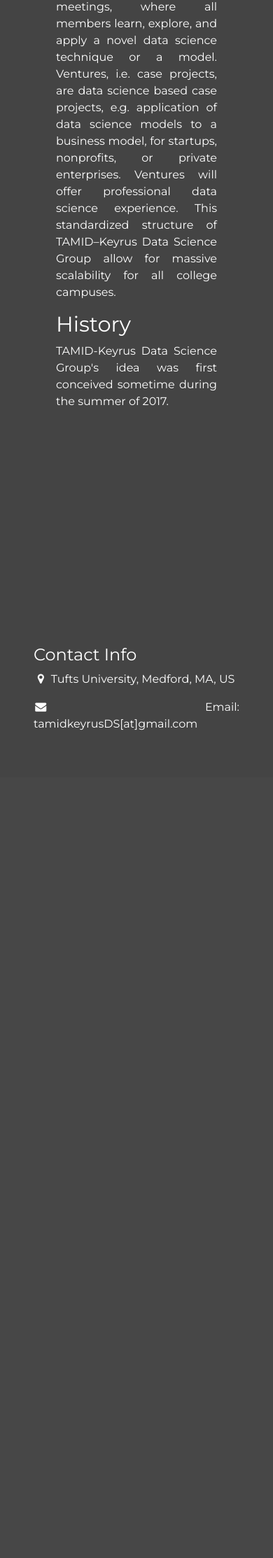
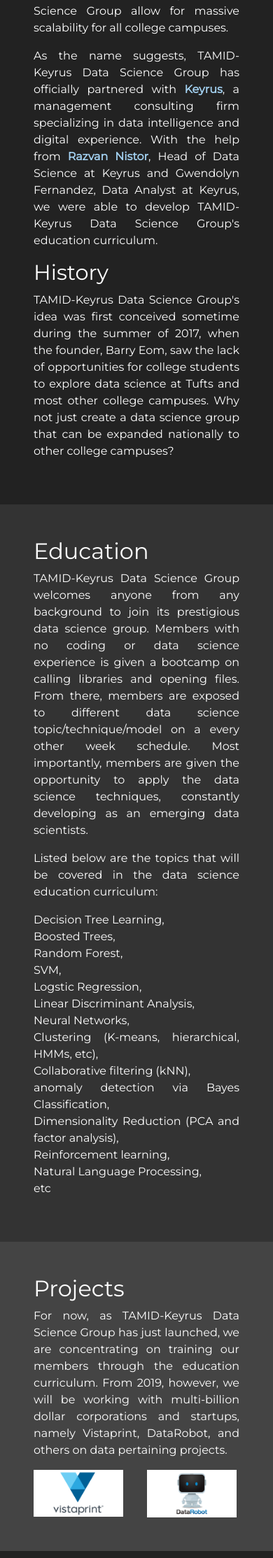
Before and after one commit to barieom/tamidkeyrus, a PHP site: page / in a window 390 px wide; the page is wider, and only the part inside the window is pictured. Shown: the part 1813-4040 px from the top of that part at 70% size. Before the commit the page ends 2857 px from the top of that part, so only its background shows below. Run offline with PHP 8.4, Linux system fonts and the light colour scheme; some libraries are stand-ins or nearby versions.

Commit message:
updated. ready to launch beta

```diff
--- a/homepage/assets/css/main.css
+++ b/homepage/assets/css/main.css
@@ -18,10 +18,37 @@ p {
 	.hide-large{display:none}
 	.sidebar.collapse{display:block}
 	.main {margin-top:2em;}
+
 }
 
 @media (max-width:600px){
 	.hide-small{display:none}
+	.image-overlay-center {
+		position: absolute;
+	    top: 18%!important;
+	    left: 50%;
+	    transform: translate(-50%, -50%);
+	    width:20em!important;
+	}
+	.title {
+		font-size: 1em!important;
+		font-weight:1000!important;
+
+	}
+	.title>h1 {
+		font-size:2em!important;
+		font-weight:1000!important;
+	}
+	.client-pic>img {
+		width:8em!important;
+	}
+	.content {
+		padding:1em!important;
+	}
+	.intro-head {
+		margin-left:-1em!important;
+		margin-right:-1em!important;
+	}
 }
 
 .title {
@@ -31,11 +58,12 @@ p {
 
 .title>h1 {
 	font-size:3em;
-	font-weight:700;
+	font-weight:1000;
 }
 
 a {
-	color:white;
+	color:#A3D1F1;
+	font-weight:800;
 }
 
 .navbar {
@@ -65,7 +93,7 @@ a {
 }
 
 .tkds-background {
-    background-image: url("../images/boston-port.jpeg");
+    background-image: url("../images/boston-port-bw.jpeg");
     height: 43em;
     width: 100%;
     background-position: center;
@@ -84,15 +112,35 @@ a {
 .content {
 	/*margin-top:1em; margin-bottom: 1em;*/
 	padding:3em;
+	padding-right:12em;
+	padding-left:12em;
+	background-color:#222222;
+}
+
+.content-alt {
+	background-color:#333333!important;
+}
+
+.content-alt-b {
 	background-color: #444444;
+
 }
 
 .about {
 	padding:2em;
 }
 
+.client-pic>img {
+	width:20em;
+	height:auto;
+	display:block;
+}
 .intro-head {
 	text-align: center;
+	margin:0;
+	margin-bottom:2em;
+	margin-left:-6em;
+	margin-right:-6em;
 }
 
 .intro-head>h6 {
@@ -102,3 +150,23 @@ a {
 .sec>h5 {
 	font-size:1.9em;
 }
+
+.education {
+	padding: 2em;
+}
+
+.education>h5 {
+	font-size:2em;
+}
+
+.projects {
+	padding:2em;
+}
+
+.projects>h5 {
+	font-size:2em;
+}
+
+.contacts {
+	padding:2em;
+}
--- a/homepage/index.html
+++ b/homepage/index.html
@@ -42,9 +42,9 @@
 	<!-- small screens -->
 	<div class="top hide-large hide-medium" id="myNavbar">
 		<div class="bar back_black opacity hover-opacity-off center mid_small">
-			<a href="#" class="bar-item button" style="width:25%">HOME</a>
-			<a href="#about" class="bar-item button" style="width:25% ">EDU</a>
-			<a href="#techprojects" class="bar-item button" style="width:25% ">PROJECTS</a>
+			<a href="#about" class="bar-item button" style="width:25%">ABOUT</a>
+			<a href="#edu" class="bar-item button" style="width:25% ">EDU</a>
+			<a href="#proj" class="bar-item button" style="width:25% ">PROJECTS</a>
 			<a href="#contact" class="bar-item button" style="width:25% ">CONTACT</a>
 		</div>
 	</div>
@@ -60,27 +60,57 @@
 	<div class="content">
 		<div class="about" id="about">
 			<div class="intro-head">
-				<h6>"To give college students the skills and the opportunity to make a difference with data science on a worldwide scale"</h6>
+				<h6>"Giving college students the skills and the opportunity to make a difference with data science on a worldwide scale"</h6>
 			</div>
 			<div class="sec">
 				<h5>Overview</h5>
 				<p>TAMID-Keyrus Data Science Group offers students with opportunity to learn about data science skills, applying those skills to gain professional, enterprise, and real-world experience with data science, while simultaneously serving the public (and assisting private enterprises) to shine light on the underlying truth and make the best decisions.</p>
 				<p>TAMID-Keyrus Data Science Group revolves around two critical pillars–education curriculum and ventures. Education curriculum is comprised of 4 to 6 weeks of training on the fundamentals of data science, with weekly meetings, where all members learn, explore, and apply a novel data science technique or a model. Ventures, i.e. case projects, are data science based case projects, e.g. application of data science models to a business model, for startups, nonprofits, or private enterprises. Ventures will offer professional data science experience. This standardized structure of TAMID–Keyrus Data Science Group allow for massive scalability for all college campuses. </p>
+				<p>As the name suggests, TAMID-Keyrus Data Science Group has officially partnered with <a href="http://www.keyrus.com">Keyrus</a>, a management consulting firm specializing in data intelligence and digital experience. With the help from <a href="https://www.crunchbase.com/person/razvan-nistor">Razvan Nistor</a>, Head of Data Science at Keyrus and Gwendolyn Fernandez, Data Analyst at Keyrus, we were able to develop TAMID-Keyrus Data Science Group's education curriculum.
 			</div>
 			<div class="sec">
 				<h5>History</h5>
-				<p>TAMID-Keyrus Data Science Group's idea was first conceived sometime during the summer of 2017. </p>
+				<p>TAMID-Keyrus Data Science Group's idea was first conceived sometime during the summer of 2017, when the founder, Barry Eom, saw the lack of opportunities for college students to explore data science at Tufts and most other college campuses. Why not just create a data science group that can be expanded nationally to other college campuses? </p>
 			</div>
 		</div>
 	</div>
 
-	<div class="content">
+	<div class="content content-alt">
 		<div class="education" id="edu">
+			<h5>Education</h5>
+			<p>TAMID-Keyrus Data Science Group welcomes anyone from any background to join its prestigious data science group. Members with no coding or data science experience is given a bootcamp on calling libraries and opening files. From there, members are exposed to different data science topic/technique/model on a every other week schedule. Most importantly, members are given the opportunity to apply the data science techniques, constantly developing as an emerging data scientists.</p>
+			<p>Listed below are the topics that will be covered in the data science education curriculum:</p>
+			<p>
+			Decision Tree Learning, <br>
+			Boosted Trees, <br>
+			Random Forest, <br>
+			SVM, <br>
+			Logstic Regression, <br>
+			Linear Discriminant Analysis, <br>
+			Neural Networks, <br>
+			Clustering (K-means, hierarchical, HMMs, etc), <br>
+			Collaborative filtering (kNN), <br>
+			anomaly detection via Bayes Classification, <br>
+			Dimensionality Reduction (PCA and factor analysis), <br>
+			Reinforcement learning, <br>
+			Natural Language Processing, <br>
+			etc
+			</p>
 		</div>
 	</div>
 
-	<div class="content">
+	<div class="content content-alt-b">
 		<div class="projects" id="proj">
+			<h5>Projects</h5>
+			<p>For now, as TAMID-Keyrus Data Science Group has just launched, we are concentrating on training our members through the education curriculum. From 2019, however, we will be working with multi-billion dollar corporations and startups, namely Vistaprint, DataRobot, and others on data pertaining projects.</p>
+			<div class="row">
+				<div class="col-6 client-pic">
+					<img src="assets/images/vp.png"/>
+				</div>
+				<div class="col-6 client-pic">
+					<img src="assets/images/datarobot.png"/>
+				</div>
+			</div>
 		</div>
 	</div>
 
@@ -88,7 +118,7 @@
 		<div class="contacts" id="contacts">
 			<h4>Contact Info</h4>
 			<p><i class="fa fa-map-marker fa-fw text-white xxlarge margin-right"></i> Tufts University, Medford, MA, US</p>
-			<a href='mailto:READSUBJECTLINE@tufts.edu?subject=Hi%20there!%20Change%20address%20to%20tamidkeyrusDS%20:)'><p><i class="fa fa-envelope fa-fw text-white xxlarge margin-right"> </i> Email: tamidkeyrusDS[at]gmail.com</p></a>
+			<a href='mailto:READSUBJECTLINE@gmail.com?subject=Hi%20there!%20Change%20address%20to%20tamidkeyrusDS%20:)'><p><i class="fa fa-envelope fa-fw text-white xxlarge margin-right"> </i> Email: tamidkeyrusDS[at]gmail.com</p></a>
 		</div>
 	</div>
 
```
Also changed, not shown: homepage/assets/images/boston-port-bw.jpeg (added), homepage/assets/images/datarobot.png (added), homepage/assets/images/vp.png (added).
